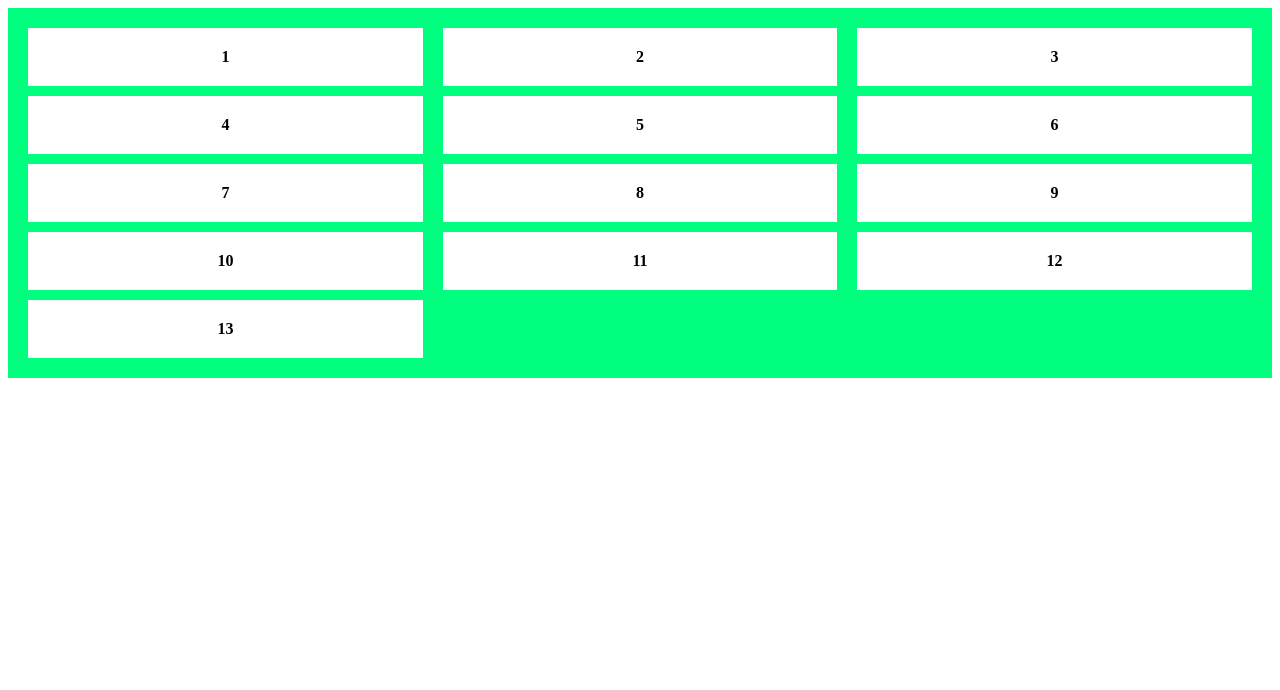
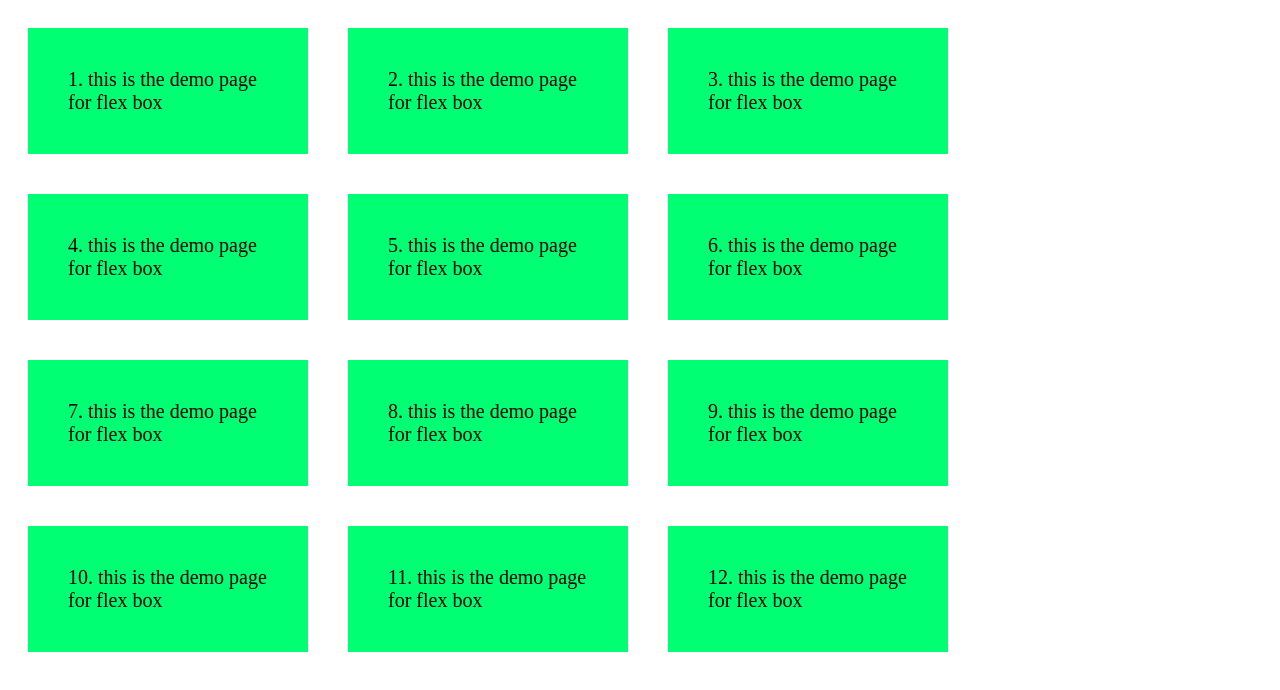
Before and after one commit to Muz1058/Muz1058.github.io, a plain HTML site: page index.html in a window 1280 px wide. Drawn offline with Linux system fonts and the light colour scheme.

Commit message:
flex box

```diff
--- a/index.html
+++ b/index.html
@@ -1,39 +1,60 @@
 <!DOCTYPE html>
 <html lang="en">
 <head>
-    <title>Grid</title>
+    <title>Flex box</title>
     <style>
-        #grid{
-            background-color: springgreen;
-            display: grid;
-            padding: 20px;
-            grid-column-gap: 20px;
-            grid-row-gap: 10px;
-            grid-template-columns: auto auto auto;
+        #container{
+            display: flex;
+            flex-wrap: wrap;
         }
-        .grid-item{
-            background-color: white;
-            padding: 20px;
-            text-align: center;
-            font-weight: bolder;
-            }
+        #container > div {
+            background-color: rgb(0, 255, 115);
+            font-size: 20px;
+            padding: 40px;
+            margin: 20px;
+            width: 200px;
+        }
     </style>
 </head>
 <body>
-    <div id="grid">
-        <div class="grid-item">1</div>
-        <div class="grid-item">2</div>
-        <div class="grid-item">3</div>
-        <div class="grid-item">4</div>
-        <div class="grid-item">5</div>
-        <div class="grid-item">6</div>
-        <div class="grid-item">7</div>
-        <div class="grid-item">8</div>
-        <div class="grid-item">9</div>
-        <div class="grid-item">10</div>
-        <div class="grid-item">11</div>
-        <div class="grid-item">12</div>
-        <div class="grid-item">13</div>
+    <div id="container">
+        <div >
+            1. this is the demo page for flex box
+        </div>
+        <div >
+            2. this is the demo page for flex box
+        </div>
+        <div >
+            3. this is the demo page for flex box
+        </div>
+        <div >
+            4. this is the demo page for flex box
+        </div>
+        <div >
+            5. this is the demo page for flex box
+        </div>
+        <div >
+            6. this is the demo page for flex box
+        </div>
+        <div >
+            7. this is the demo page for flex box
+        </div>
+        <div >
+            8. this is the demo page for flex box
+        </div>
+        <div >
+            9. this is the demo page for flex box
+        </div>
+        <div >
+            10. this is the demo page for flex box
+        </div>
+        <div >
+            11. this is the demo page for flex box
+        </div>
+        <div >
+            12. this is the demo page for flex box
+        </div>
+
     </div>
 </body>
 </html>
```
